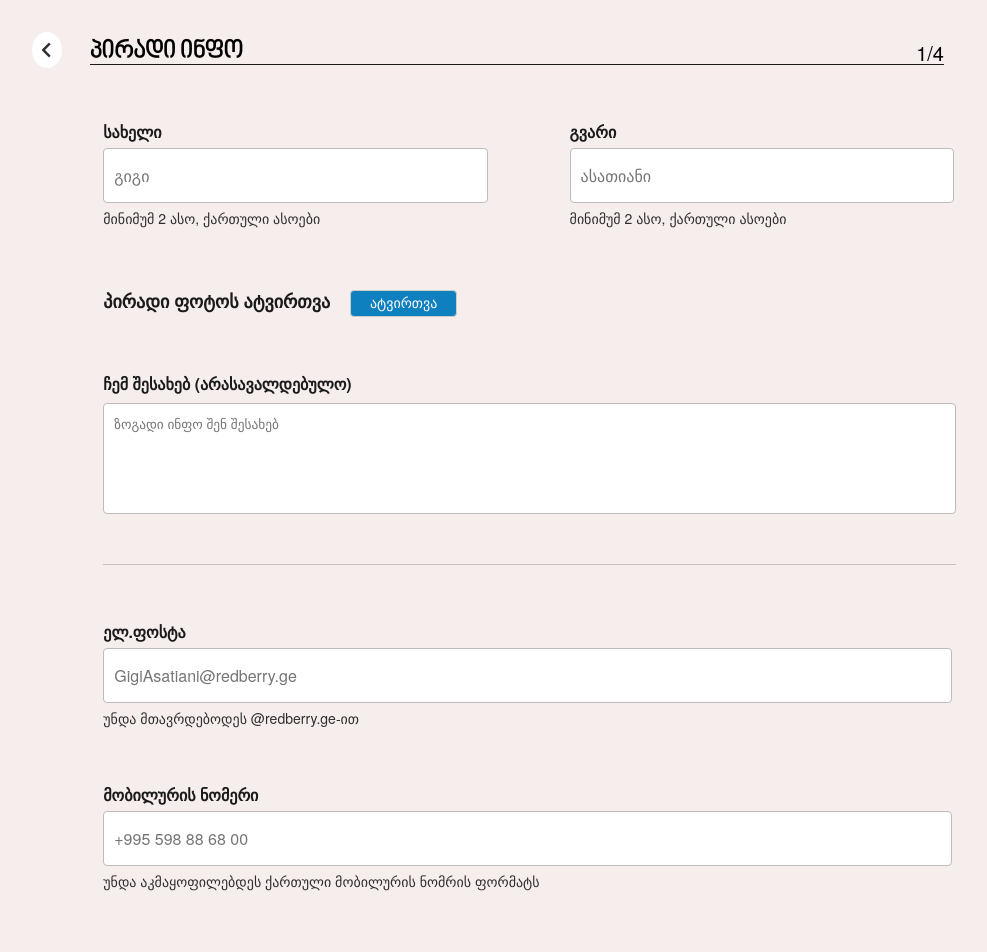
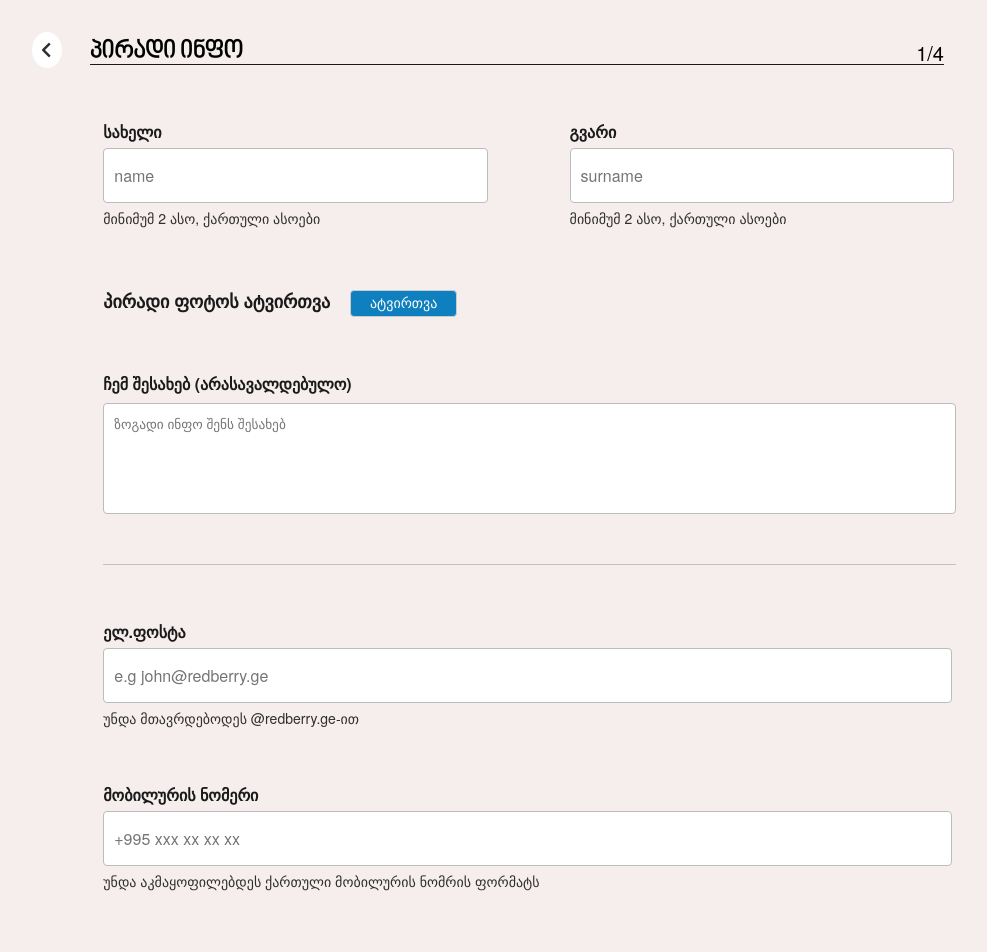
Before and after one commit to gigi-satiani/RedBerry2023, a React (Create React App) app: page /formRegistration in a window 1280 px wide. Shown: the top 952 px of the page, without its empty margins (108-1095 px from the left). Built offline with nearby package versions, Linux system fonts and the light colour scheme; a web font is replaced by a local one.

Commit message:
placeholder switching

```diff
--- a/src/components/pages/privateInformation.jsx
+++ b/src/components/pages/privateInformation.jsx
@@ -122,7 +122,7 @@ export const PrivateInformation = (props) => {
       <div className="infoParent">
         <div className="infoInputParent">
           <GlobalInput
-            placeholder="გიგი"
+            placeholder="name"
             label="სახელი"
             span="მინიმუმ 2 ასო, ქართული ასოები"
             onKeyUp={handleKeyUpOne}
@@ -137,7 +137,7 @@ export const PrivateInformation = (props) => {
             }}
           />
           <GlobalInput
-            placeholder="ასათიანი"
+            placeholder="surname"
             label="გვარი"
             span="მინიმუმ 2 ასო, ქართული ასოები"
             onKeyUp={handleKeyUpTwo}
@@ -160,7 +160,7 @@ export const PrivateInformation = (props) => {
               type="file"
               id="fileInput"
               className="uploadPhotoInput"
-              placeholder="awdads"
+              placeholder=""
             />
             <label htmlFor="fileInput" id="fileLabel" accept="image/*">
               ატვირთვა
@@ -168,7 +168,7 @@ export const PrivateInformation = (props) => {
           </div>
           <GlobalTextArea
             label="ჩემ შესახებ (არასავალდებულო)"
-            placeholder="ზოგადი ინფო შენ შესახებ"
+            placeholder="ზოგადი ინფო შენს შესახებ"
             type="text"
             className="aboutMeText"
             onKeyUp={handleBlurer}
@@ -181,7 +181,7 @@ export const PrivateInformation = (props) => {
           />
 
           <GlobalInput
-            placeholder="GigiAsatiani@redberry.ge"
+            placeholder="e.g john@redberry.ge"
             label="ელ.ფოსტა"
             span="უნდა მთავრდებოდეს @redberry.ge-ით"
             color="blue"
@@ -193,7 +193,7 @@ export const PrivateInformation = (props) => {
           />
 
           <GlobalInput
-            placeholder="+995 598 88 68 00"
+            placeholder="+995 xxx xx xx xx"
             label="მობილურის ნომერი"
             span="უნდა აკმაყოფილებდეს ქართული მობილურის ნომრის ფორმატს"
             color="blue"
```
